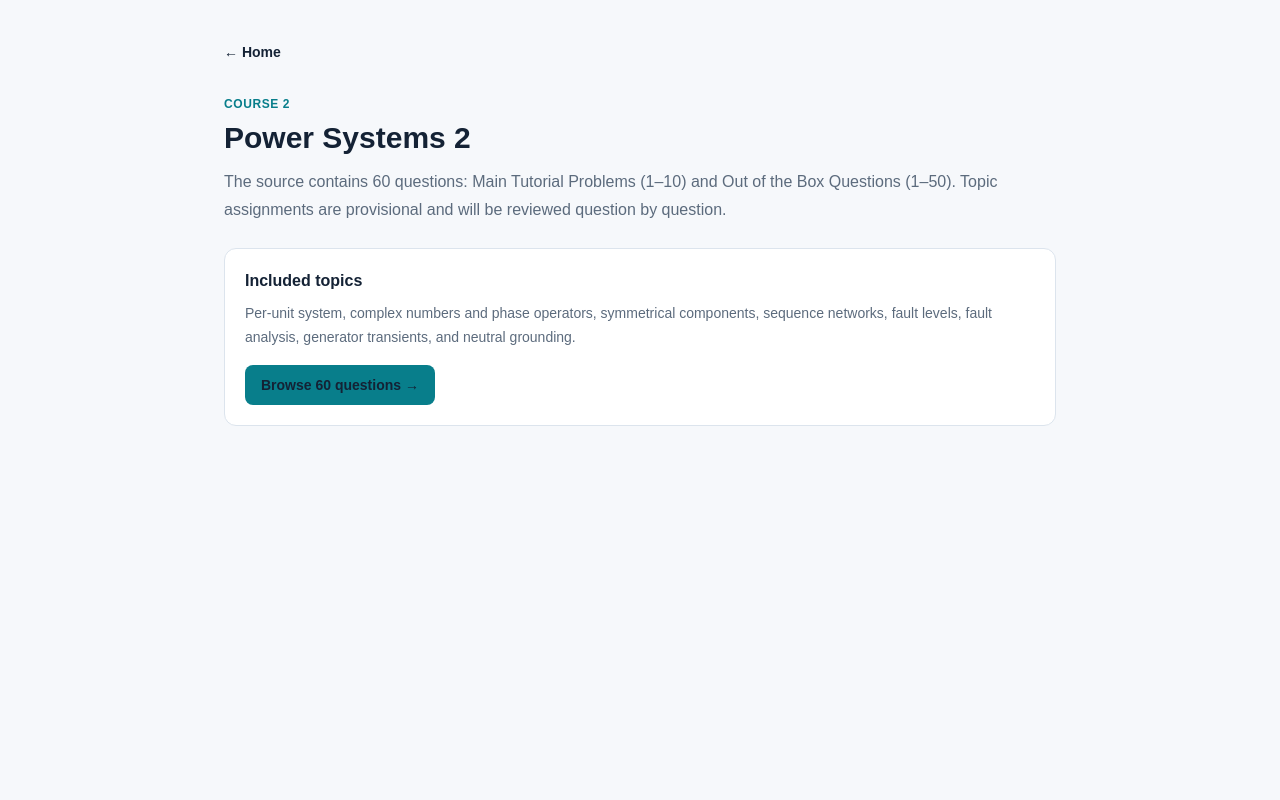
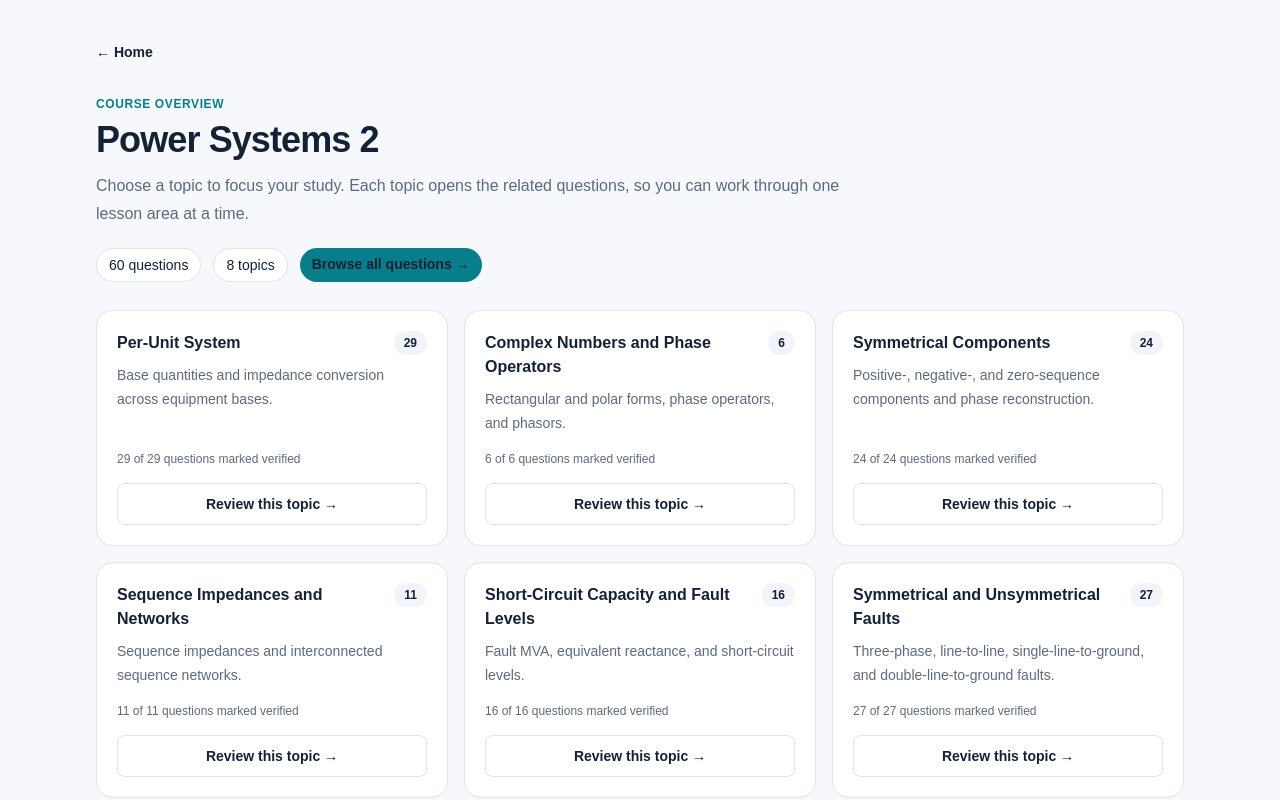
Before and after one commit to valeriovlad13-del/power-systems-lab, a Next.js app: page /courses/power-systems-2 in a window 1280 px wide. Shown: the top 800 px of the page. Built offline with nearby package versions, Linux system fonts and the light colour scheme.

Commit message:
Show Power Systems 2 grouped by topic

```diff
--- a/app/courses/power-systems-2/page.tsx
+++ b/app/courses/power-systems-2/page.tsx
@@ -1,11 +1,5 @@
-import Link from "next/link";
+import CourseTopicList from "@/components/topics/course-topic-list";
 
 export default function PowerSystemsTwoPage() {
-  return <main className="mx-auto max-w-4xl px-5 py-10 sm:px-8">
-    <Link href="/" className="text-sm font-semibold text-[var(--accent)]">← Home</Link>
-    <p className="mt-8 text-xs font-semibold uppercase tracking-wider text-[var(--accent)]">Course 2</p>
-    <h1 className="mt-2 text-3xl font-bold">Power Systems 2</h1>
-    <p className="mt-3 leading-7 text-[var(--muted)]">The source contains 60 questions: Main Tutorial Problems (1–10) and Out of the Box Questions (1–50). Topic assignments are provisional and will be reviewed question by question.</p>
-    <div className="mt-6 rounded-xl border border-[var(--border)] bg-white p-5"><p className="font-semibold">Included topics</p><p className="mt-2 text-sm leading-6 text-[var(--muted)]">Per-unit system, complex numbers and phase operators, symmetrical components, sequence networks, fault levels, fault analysis, generator transients, and neutral grounding.</p><Link href="/problems?course=power-systems-2" className="mt-4 inline-flex rounded-lg bg-[var(--accent)] px-4 py-2.5 text-sm font-semibold text-white">Browse 60 questions →</Link></div>
-  </main>;
+  return <CourseTopicList courseId="power-systems-2" />;
 }
```
